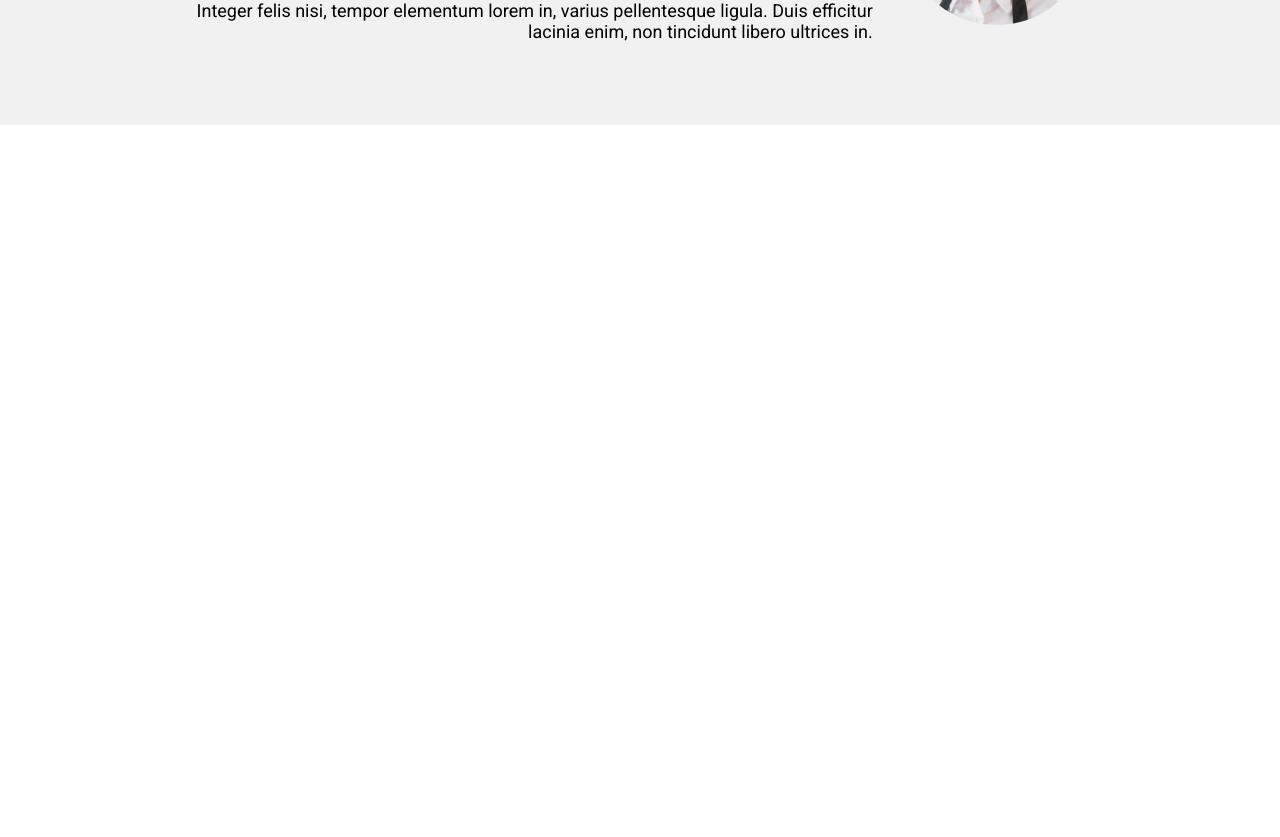
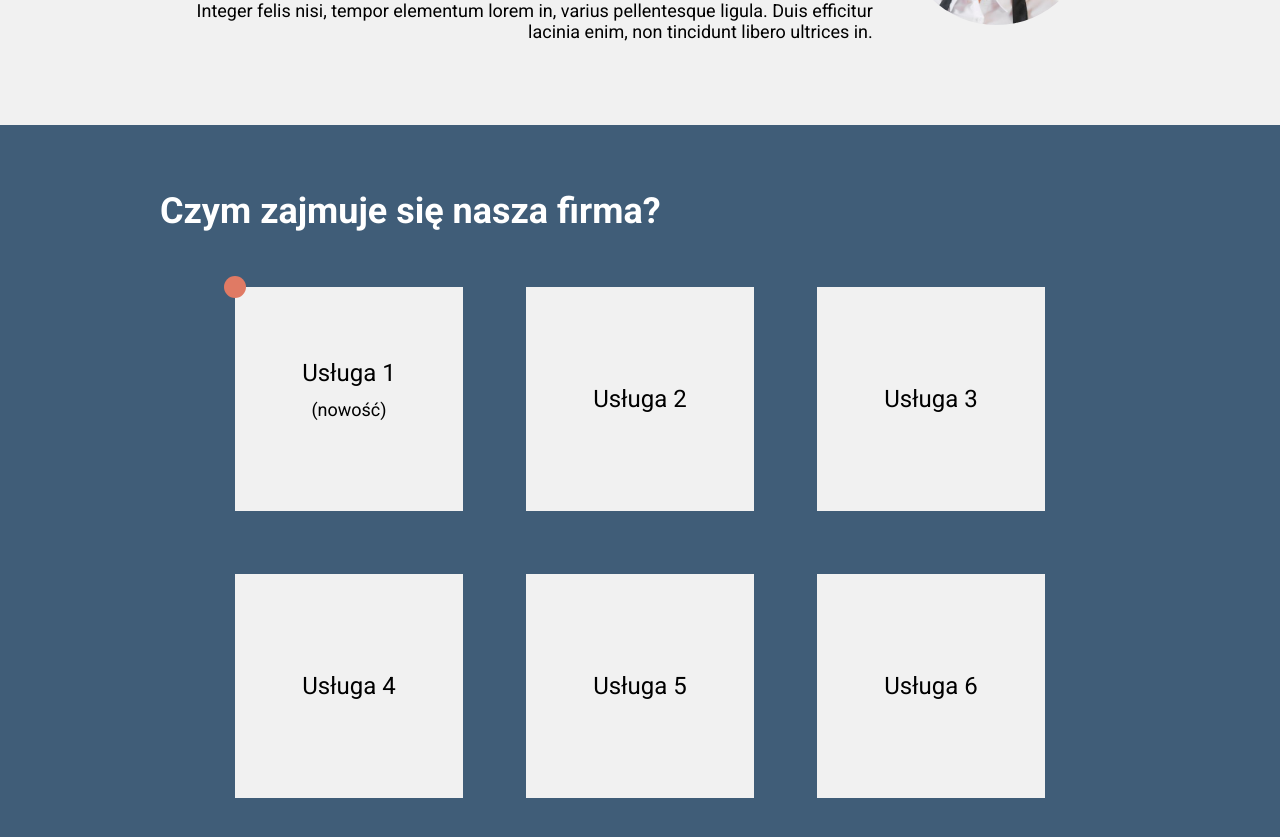
Before and after one commit to Delicadency/ProjectReact---Company-Web-App, a React (Create React App) app: page / in a window 1280 px wide. Shown: the part 1460-2297 px from the top of the page. Before the commit the page ends 1585 px from the top, so only its background shows below. Built offline with nearby package versions, Linux system fonts and the light colour scheme.

Commit message:
feat: created offer section: OfferBoxes component and list of offerts; css files created

```diff
--- a/src/App.css
+++ b/src/App.css
@@ -9,6 +9,9 @@
 }
 .f-w--wrap {
   flex-wrap: wrap;
+}
+.f--flow {
+  flex-flow: column;
 }
 .j-c--center {
   justify-content: center;
@@ -52,4 +55,7 @@
   .f-w--wrap {
     flex-wrap: nowrap;
   }
+  .f--flow {
+    flex-flow: row wrap;
+  }
 }
--- a/src/components/Offer/Offer.css
+++ b/src/components/Offer/Offer.css
@@ -0,0 +1,12 @@
+.offer__container {
+  width: 100%;
+  gap: 45px;
+  margin: 45px;
+}
+
+@media (min-width: 1024px) {
+  .offer__container {
+    gap: 63px;
+    margin-bottom: 65px;
+  }
+}
--- a/src/components/Offer/Offer.jsx
+++ b/src/components/Offer/Offer.jsx
@@ -1,7 +1,18 @@
 import React from "react";
 import "./Offer.css";
-
+import Heading from "../Heading/Heading";
+import OfferBoxes from "../OfferBoxes/OfferBoxes";
 const Offer = () => {
-  return <></>;
+  return (
+    <div className="flex j-c--center a-i--center f-direction--column container">
+      <Heading
+        className="bold offer__heading"
+        text="Czym zajmuje się nasza firma?"
+      />
+      <div className="flex j-c--center a-i--center f--flow offer__container">
+        <OfferBoxes />
+      </div>
+    </div>
+  );
 };
 export default Offer;
--- /dev/null
+++ b/src/components/OfferBoxes/OfferBoxes.css
@@ -0,0 +1,42 @@
+.offer__box {
+  width: 75%;
+  aspect-ratio: 1/1;
+  padding: 15px;
+  position: relative;
+  background-color: var(--background);
+  transition: transform 0.5s ease;
+  flex-wrap: wrap;
+}
+.offer__dot {
+  width: 38px;
+  height: 38px;
+  border-radius: 50%;
+  background-color: var(--accent);
+  position: absolute;
+  top: 0;
+  left: 0;
+  transform: translate(-50%, -50%);
+}
+.offer__paragraph {
+  font-size: 24px;
+  text-align: center;
+  margin: auto;
+}
+.offer__span {
+  margin: 15px;
+}
+
+@media (min-width: 1024px) {
+  .offer__box {
+    width: 198px;
+    height: 194px;
+    gap: 64px;
+  }
+  .offer__box:hover {
+    transform: scale(1.05);
+  }
+  .offer__dot {
+    width: 22px;
+    height: 22px;
+  }
+}
--- /dev/null
+++ b/src/components/OfferBoxes/OfferBoxes.jsx
@@ -0,0 +1,26 @@
+import "./OfferBoxes.css";
+import React from "react";
+import { offerts } from "../../data/offers";
+
+const OfferBoxes = () => {
+  return (
+    <>
+      {offerts.map((offer, index) => (
+        <div key={index} className="flex j-c--center a-i--center offer__box">
+          {offer.isNew && (
+            <>
+              <div className="offer__dot"></div>
+              <p className="offer__paragraph">
+                {offer.name}
+                <span className="paragraph span offer__span">(nowość)</span>
+              </p>
+            </>
+          )}
+          {!offer.isNew && <p className="offer__paragraph">{offer.name}</p>}
+        </div>
+      ))}
+    </>
+  );
+};
+
+export default OfferBoxes;
--- /dev/null
+++ b/src/data/offers.js
@@ -0,0 +1,26 @@
+export const offerts = [
+  {
+    name: "Usługa 1",
+    isNew: true,
+  },
+  {
+    name: "Usługa 2",
+    isNew: false,
+  },
+  {
+    name: "Usługa 3",
+    isNew: false,
+  },
+  {
+    name: "Usługa 4",
+    isNew: false,
+  },
+  {
+    name: "Usługa 5",
+    isNew: false,
+  },
+  {
+    name: "Usługa 6",
+    isNew: false,
+  },
+];
```
